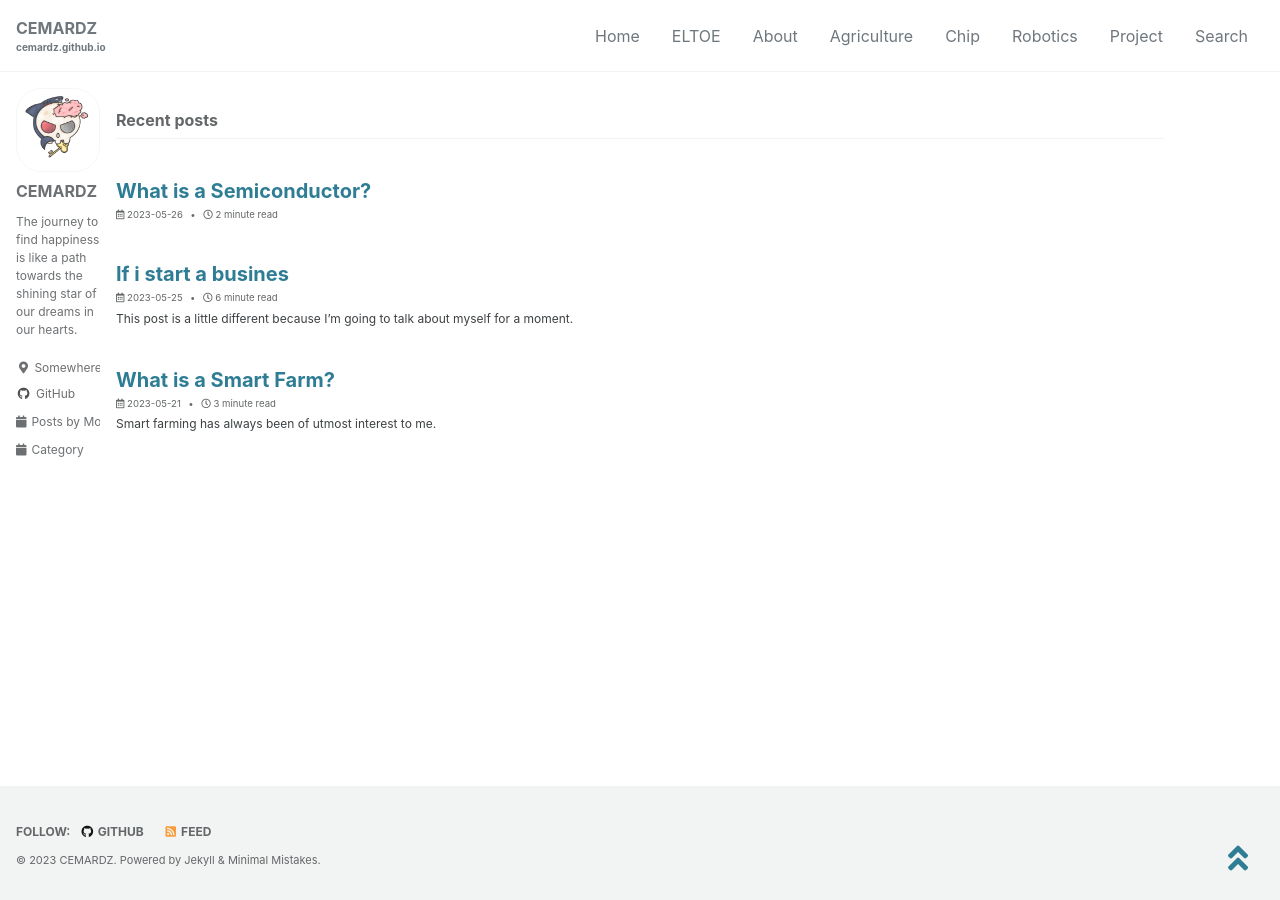
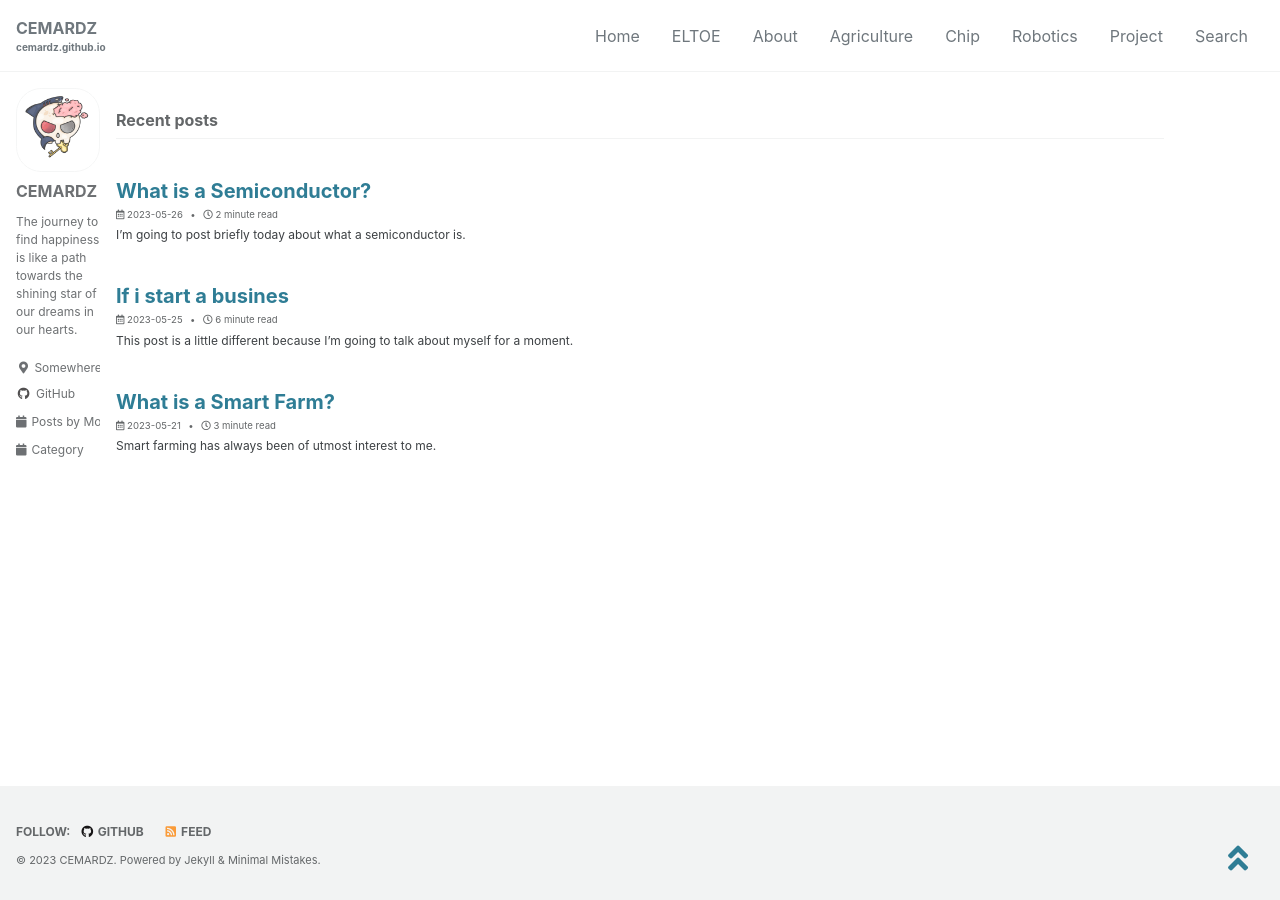
Before and after one commit to cemardz/cemardz.github.io, a Jekyll site: the page built from index.html, in a window 1280 px wide. Built offline with Jekyll 4.4.1, drawn with Linux system fonts in a browser that asks for light colours; cached includes are drawn as plain includes; some web fonts are replaced; the list of posts is cut into pages by our own code.

Commit message:
Update 2023-05-26-semiconductor-basics.md

```diff
--- a/chip/basics/_posts/2023-05-26-semiconductor-basics.md
+++ b/chip/basics/_posts/2023-05-26-semiconductor-basics.md
@@ -3,7 +3,7 @@ sidebar:
   title: "Chip"
   nav: sidebar-chip
 title: "What is a Semiconductor?"
-excerpt: ""
+excerpt: "I'm going to post briefly today about what a semiconductor is."
 
 toc: false
 toc_sticky: true
```
